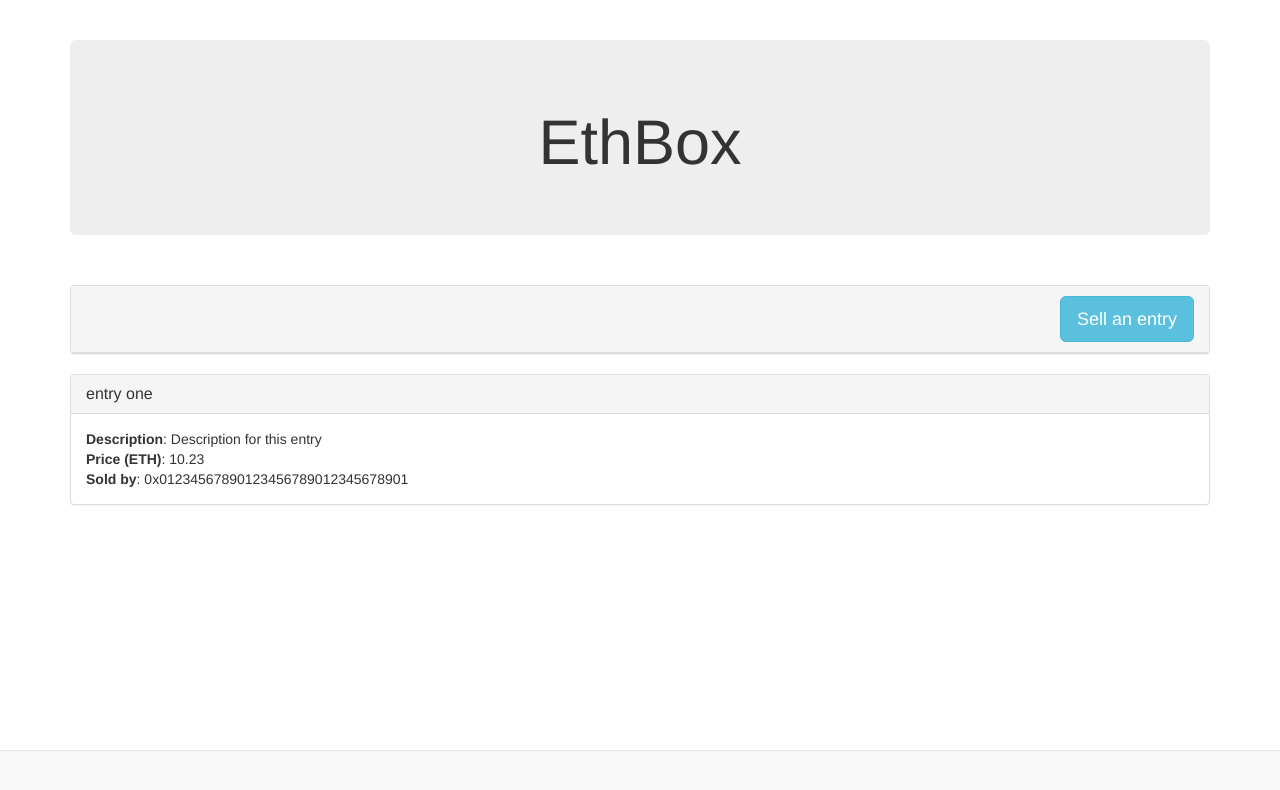
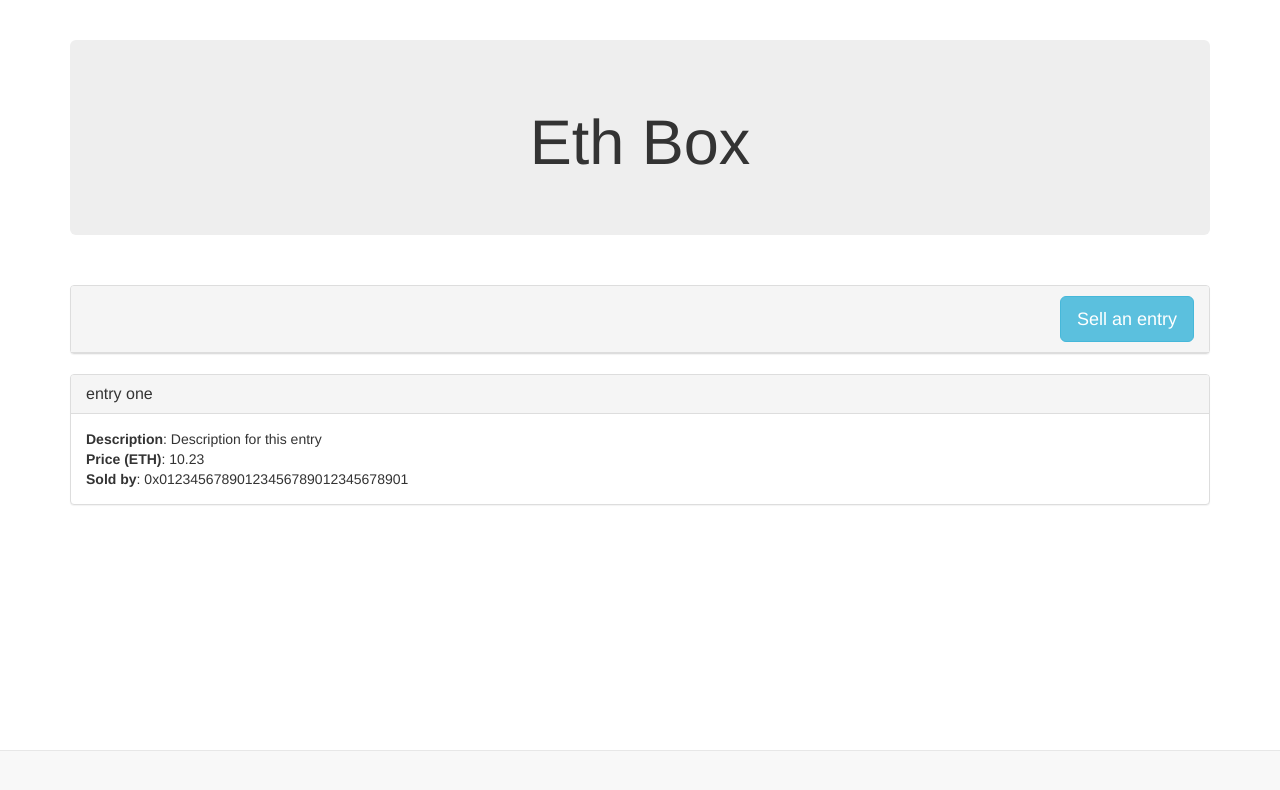
Before and after one commit to Mazharrr/EthBox, a website: page src/index.html in a window 1280 px wide. Drawn offline with nearby package versions, Linux system fonts and the light colour scheme.

Commit message:
semantics

```diff
--- a/src/index.html
+++ b/src/index.html
@@ -14,7 +14,7 @@
 <body>
   <div class="container">
     <div class="jumbotron text-center">
-      <h1>EthBox</h1>
+      <h1>Eth Box</h1>
     </div>
 
     <div class="col-md-12" id="entry-list">
```
